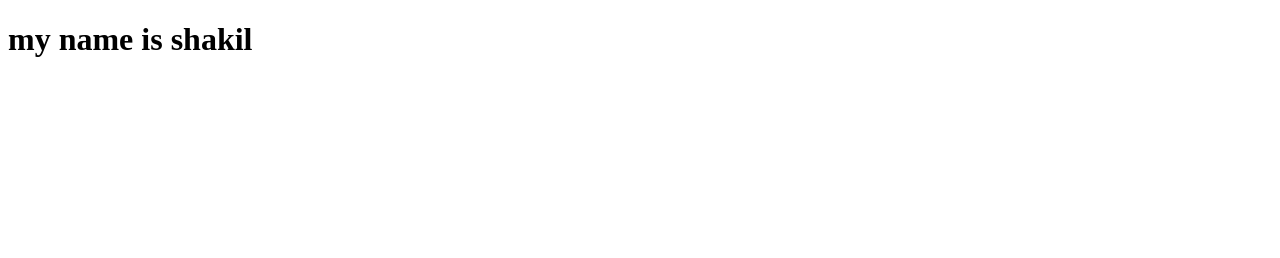
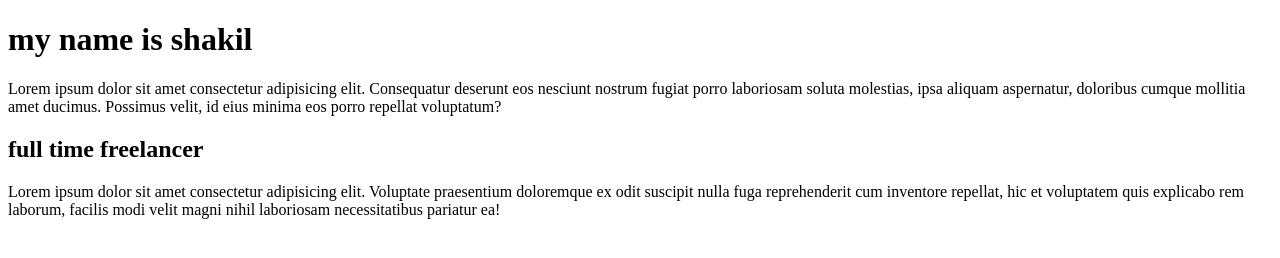
Before and after one commit to shakilsquad/sahkil, a plain HTML site: page index.html in a window 1280 px wide. Drawn offline with Linux system fonts and the light colour scheme.

Commit message:
p tage and h2 tag add

```diff
--- a/index.html
+++ b/index.html
@@ -8,5 +8,9 @@
 </head>
 <body>
     <h1>my name is shakil</h1>
+    <p>Lorem ipsum dolor sit amet consectetur adipisicing elit. Consequatur deserunt eos nesciunt nostrum fugiat porro laboriosam soluta molestias, ipsa aliquam aspernatur, doloribus cumque mollitia amet ducimus. Possimus velit, id eius minima eos porro repellat voluptatum? </p>
+    <h2>full time freelancer </h2>
+    <p>Lorem ipsum dolor sit amet consectetur adipisicing elit. Voluptate praesentium doloremque ex odit suscipit nulla fuga reprehenderit cum inventore repellat, hic et voluptatem quis explicabo rem laborum, facilis modi velit magni nihil laboriosam necessitatibus pariatur ea!</p>
+
 </body>
 </html>
```
